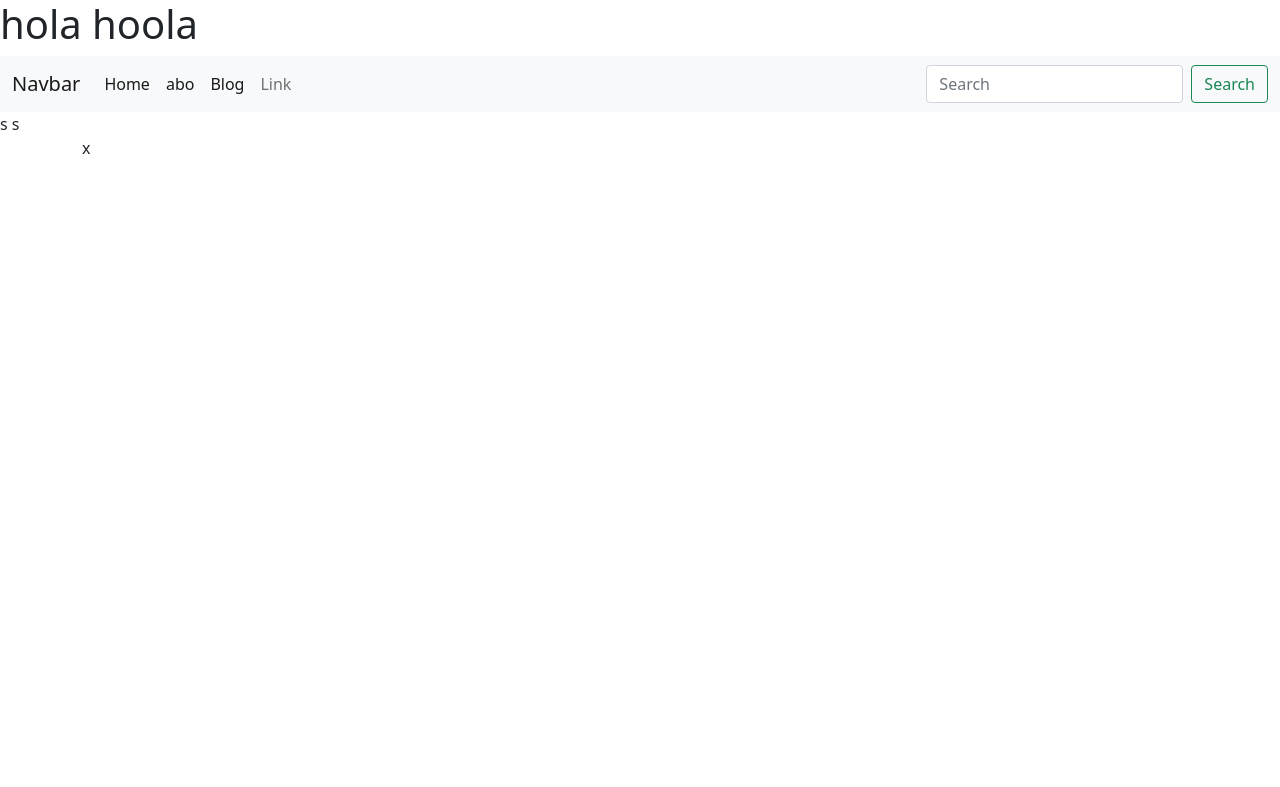
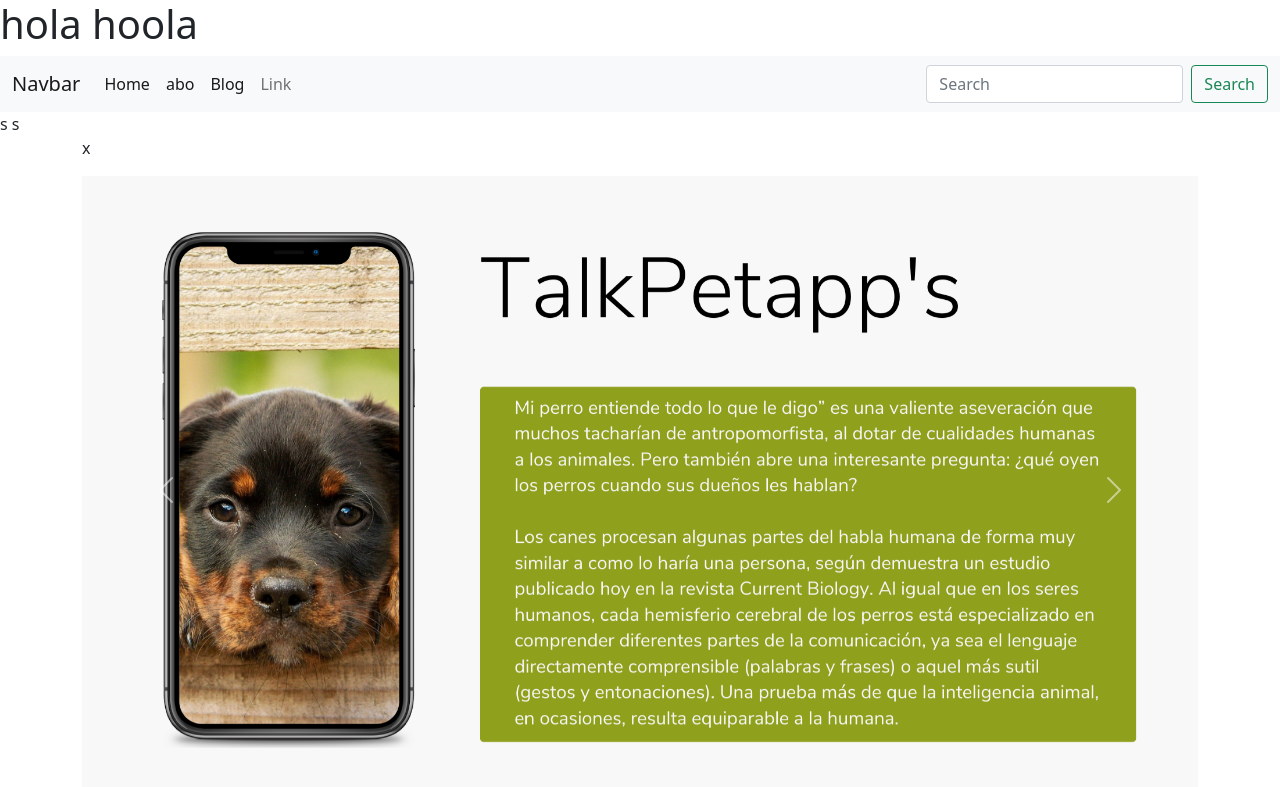
Before and after one commit to vanevrb2/hola, a Jekyll site: the page built from index.md, in a window 1280 px wide. Shown: the top 787 px of the page. Built offline with Jekyll 4.4.1, drawn with Linux system fonts in a browser that asks for light colours.

Commit message:
Update index.md

```diff
--- a/index.md
+++ b/index.md
@@ -4,12 +4,12 @@
 
 x
 <div id="carouselExampleControls" class="carousel slide" data-bs-ride="carousel">
-  <div class="carousel-inner active">
+  <div class="carousel-inner ">
 {% assign image_files = site.static_files | where: "image", true %}
 {% for myImage in image_files %}
 
 
-    <div class="carousel-item">
+    <div class="carousel-item active">
       <img src="{{ site.baseurl }}{{ myImage.path }}"  class="d-block w-100" alt="...">
     </div>
     {% endfor  %}
```
